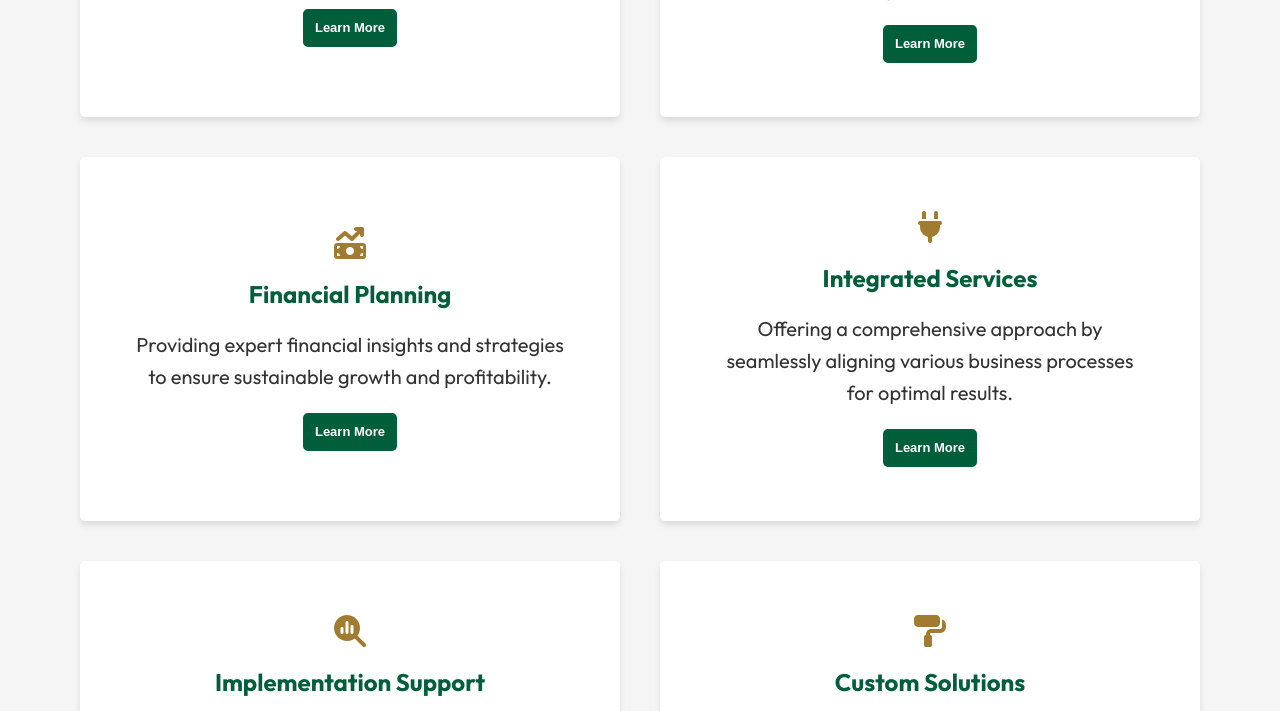
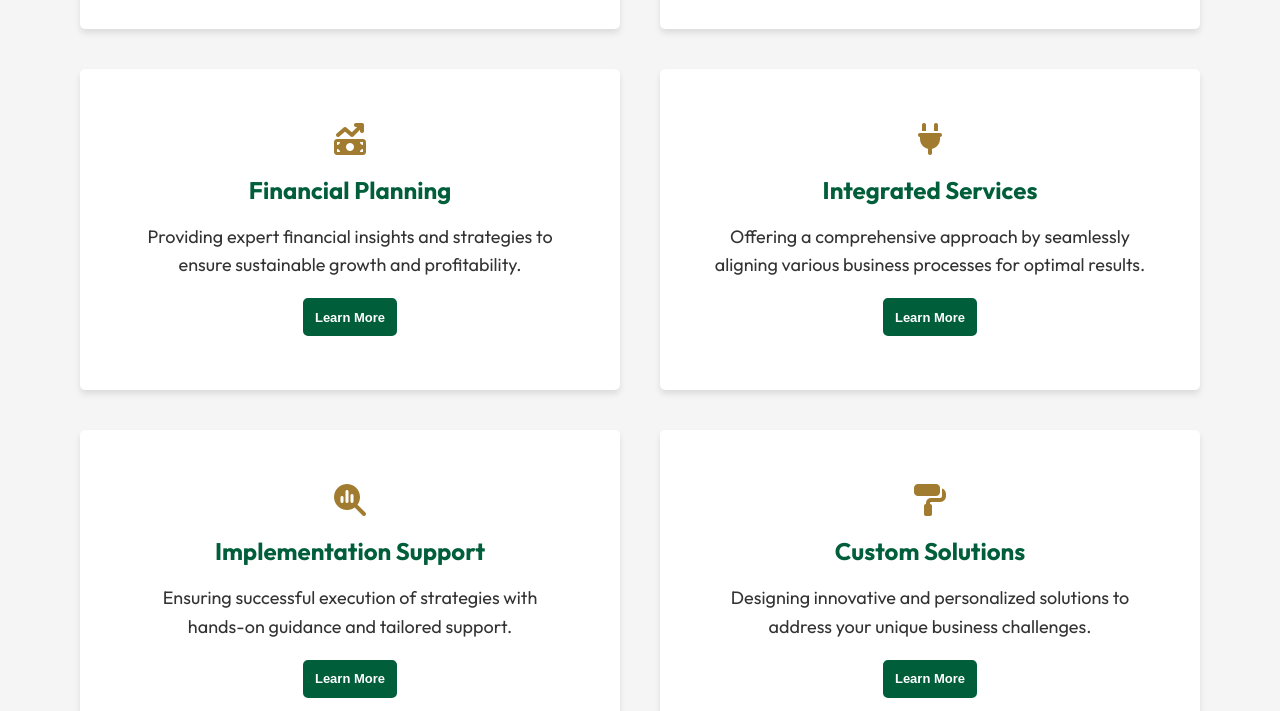
Before and after one commit to adhilbathali/nirantr, a plain HTML site: page services.html in a window 1280 px wide. Shown: the part 727-1438 px from the top of the page. Drawn offline with Linux system fonts and the light colour scheme; a web font is replaced by a local one.

Commit message:
edit service p size

```diff
--- a/services.css
+++ b/services.css
@@ -116,6 +116,7 @@ header{
 
 .service-name p{
     color: #333;
+    font-size: 18px;
 }
 
 .service-name h2{
@@ -350,7 +351,7 @@ p {
 
   @media (min-width: 1024px) { /* Desktop */
     p {
-      font-size: 1.25rem; /* 20px */
+      font-size: 1.125rem; /* 18px */
     }
   }
 
--- a/style.css
+++ b/style.css
@@ -761,7 +761,7 @@ p{
 
   @media (min-width: 1024px) { /* Desktop */
     p, h4{
-      font-size: 18px; /* 20px */
+      font-size: 18px; /* 18px */
     }
   }
 
```
